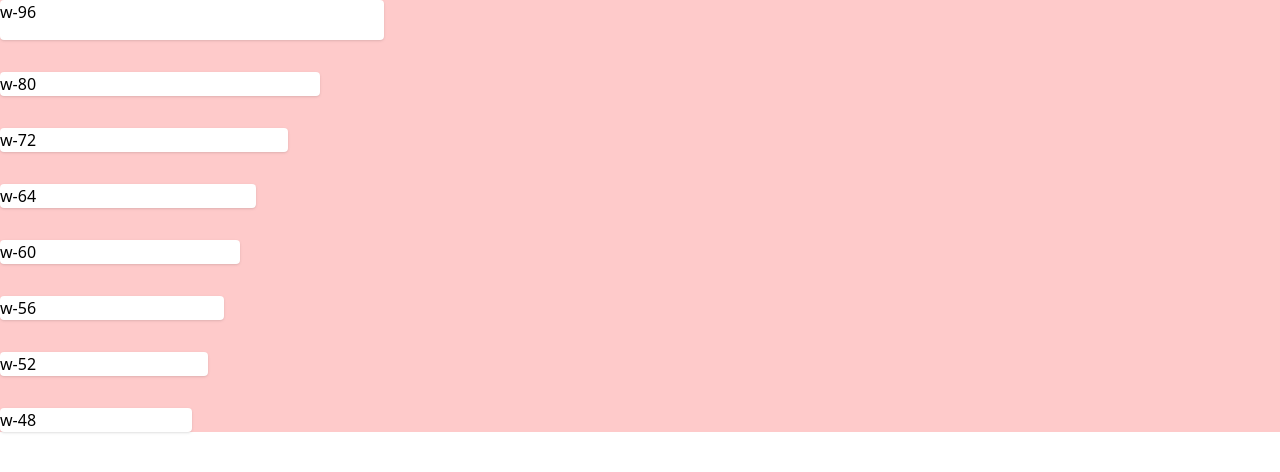
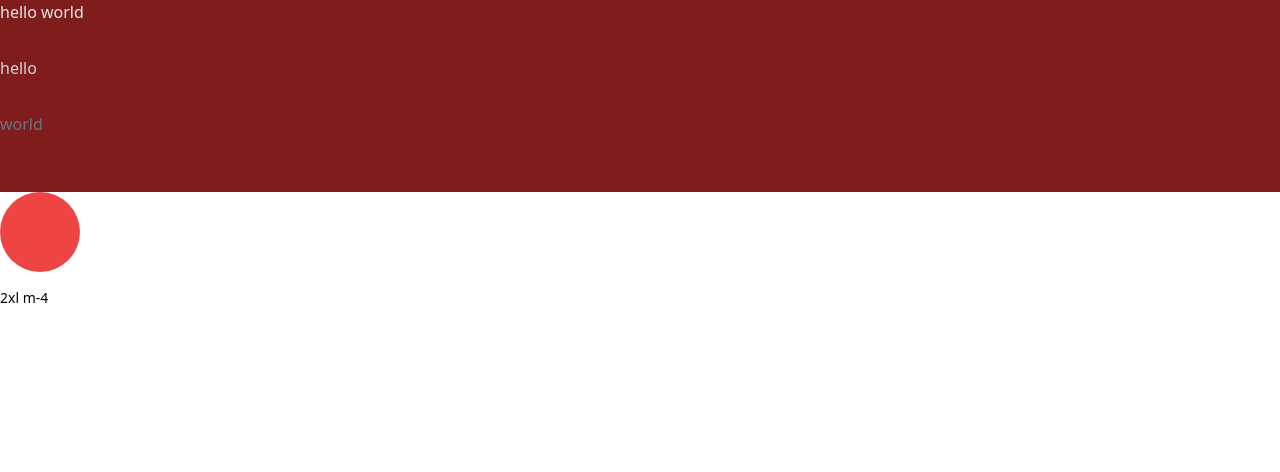
Before and after one commit to minhoshin11/study, a React (Vite) app in the folder tailwind-react/: page / in a window 1280 px wide. Shown: the top 472 px of the page. Built offline with nearby package versions, Linux system fonts and the light colour scheme.

Commit message:
rounded,backgraound 등 예제 실습

```diff
--- a/tailwind-react/src/App.jsx
+++ b/tailwind-react/src/App.jsx
@@ -5,16 +5,23 @@ function App() {
   //색깔별로 우선순위가 있다.
   return (
     <>
-      <div className="space-y-8 bg-red-200">
-        <div className="w-96 h-10 bg-white shadow rounded">w-96</div>
+      <div className="space-y-8 bg-red-900">
+        {/* <div className="w-96 h-10 bg-white shadow rounded">w-96</div>
         <div className="w-80 bg-white shadow rounded">w-80</div>
         <div className="w-72 bg-white shadow rounded">w-72</div>
         <div className="w-64 bg-white shadow rounded">w-64</div>
         <div className="w-60 bg-white shadow rounded">w-60</div>
         <div className="w-56 bg-white shadow rounded">w-56</div>
         <div className="w-52 bg-white shadow rounded">w-52</div>
-        <div className="w-48 bg-white shadow rounded">w-48</div>
+        <div className="w-48 bg-white shadow rounded">w-48</div> */}
+        <div className="text-gray-200">hello world</div>
+        <div className="text-gray-300">hello </div>
+        <div className="text-gray-500">world</div>
+        <div className="text-2xl p-3"></div>
       </div>
+      <div className="w-20 h-20 rounded-full bg-red-500"></div>
+      <div className="mt-4 text-sm">2xl m-4</div>
+      <div className="bg-slate-600"></div>
     </>
   );
 }
```
Also changed, not shown: tailwind-react/src/components/nav.tsx (added).
